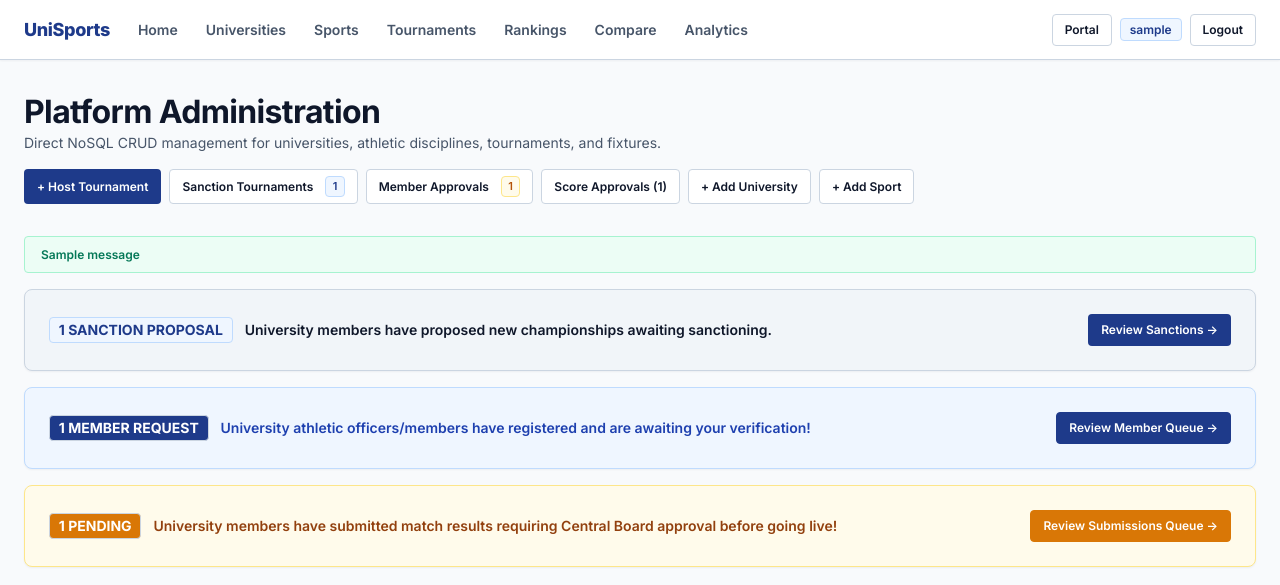
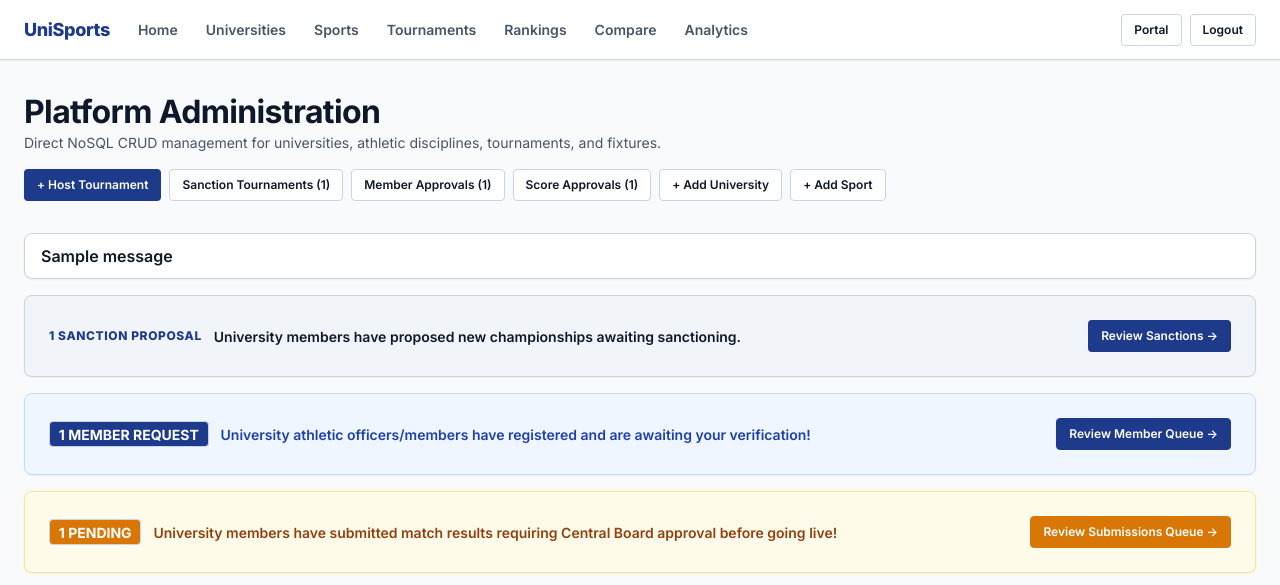
Before and after one commit to utpalbharti6298/unisports, a Django app: template templates/accounts/admin_dashboard.html in a window 1280 px wide. Shown: the top 585 px of the page. Run offline with Django 5.2, Linux system fonts and the light colour scheme; the template is opened without the code that fills it: most values are stand-ins (such as "Sample title", 1, 10 or a date in 2020); one stand-in notice (Sample message) is shown.

Commit message:
Remove blue pill user badge and dashboard pill badges

```diff
--- a/templates/accounts/admin_dashboard.html
+++ b/templates/accounts/admin_dashboard.html
@@ -17,10 +17,10 @@
     <div style="display: flex; gap: var(--space-2); flex-wrap: wrap;">
       <a href="{% url 'tournaments:create' %}" class="btn btn-sm">+ Host Tournament</a>
       <a href="{% url 'accounts:admin_tournament_approvals' %}" class="btn btn-secondary btn-sm">
-        Sanction Tournaments {% if stats.pending_tournaments_count %}<span class="badge badge-primary" style="margin-left: 4px; padding: 0.15rem 0.4rem; font-size: var(--text-2xs);">{{ stats.pending_tournaments_count }}</span>{% endif %}
+        Sanction Tournaments {% if stats.pending_tournaments_count %}({{ stats.pending_tournaments_count }}){% endif %}
       </a>
       <a href="{% url 'accounts:admin_coach_approvals' %}" class="btn btn-secondary btn-sm">
-        Member Approvals {% if stats.pending_coaches_count %}<span class="badge badge-warning" style="margin-left: 4px; padding: 0.15rem 0.4rem; font-size: var(--text-2xs);">{{ stats.pending_coaches_count }}</span>{% endif %}
+        Member Approvals {% if stats.pending_coaches_count %}({{ stats.pending_coaches_count }}){% endif %}
       </a>
       <a href="{% url 'accounts:admin_approvals' %}" class="btn btn-secondary btn-sm">Score Approvals ({{ stats.pending_count }})</a>
       <a href="{% url 'accounts:create_university' %}" class="btn btn-secondary btn-sm">+ Add University</a>
@@ -31,7 +31,7 @@
 
   {% if messages %}
     {% for message in messages %}
-      <div class="badge {% if message.tags == 'error' %}badge-danger{% else %}badge-success{% endif %}" style="display: block; margin-bottom: var(--space-4); padding: 0.625rem 1rem;">
+      <div class="card" style="display: block; margin-bottom: var(--space-4); padding: 0.625rem 1rem; border-color: var(--color-border); font-weight: 600;">
         {{ message }}
       </div>
     {% endfor %}
@@ -41,7 +41,7 @@
   {% if stats.pending_tournaments_count > 0 %}
     <div class="card" style="background: var(--color-surface); border-color: var(--color-border); margin-bottom: var(--space-4); display: flex; justify-content: space-between; align-items: center; flex-wrap: wrap; gap: var(--space-3);">
       <div style="display: flex; align-items: center; gap: var(--space-3);">
-        <span class="badge badge-primary" style="font-weight: 700; font-size: var(--text-sm);">
+        <span style="font-weight: 800; font-size: var(--text-xs); color: var(--color-primary); letter-spacing: 0.05em;">
           {{ stats.pending_tournaments_count }} SANCTION PROPOSAL{{ stats.pending_tournaments_count|pluralize:"S" }}
         </span>
         <span style="font-size: var(--text-sm); color: var(--color-text-primary); font-weight: 600;">
--- a/templates/base.html
+++ b/templates/base.html
@@ -58,7 +58,7 @@
           {% if session_user %}
             <div class="navbar-mobile-user-card">
               <span class="navbar-mobile-username">{{ session_user.username }}</span>
-              <span class="badge badge-primary">{{ session_user.role|title }}</span>
+              <span style="font-size: var(--text-xs); color: var(--color-text-secondary); font-weight: 600;">({{ session_user.role|title }})</span>
             </div>
             <div class="navbar-mobile-user-btns">
               {% if session_user.role == 'admin' %}
@@ -82,7 +82,6 @@
           {% else %}
             <a href="{% url 'accounts:university_portal' %}" class="btn btn-secondary btn-sm">Portal</a>
           {% endif %}
-          <span class="badge badge-primary">{{ session_user.username }}</span>
           <a href="{% url 'accounts:logout' %}" class="btn btn-secondary btn-sm">Logout</a>
         {% else %}
           <a href="{% url 'accounts:login' %}" class="btn btn-primary btn-sm">Sign In</a>
```
